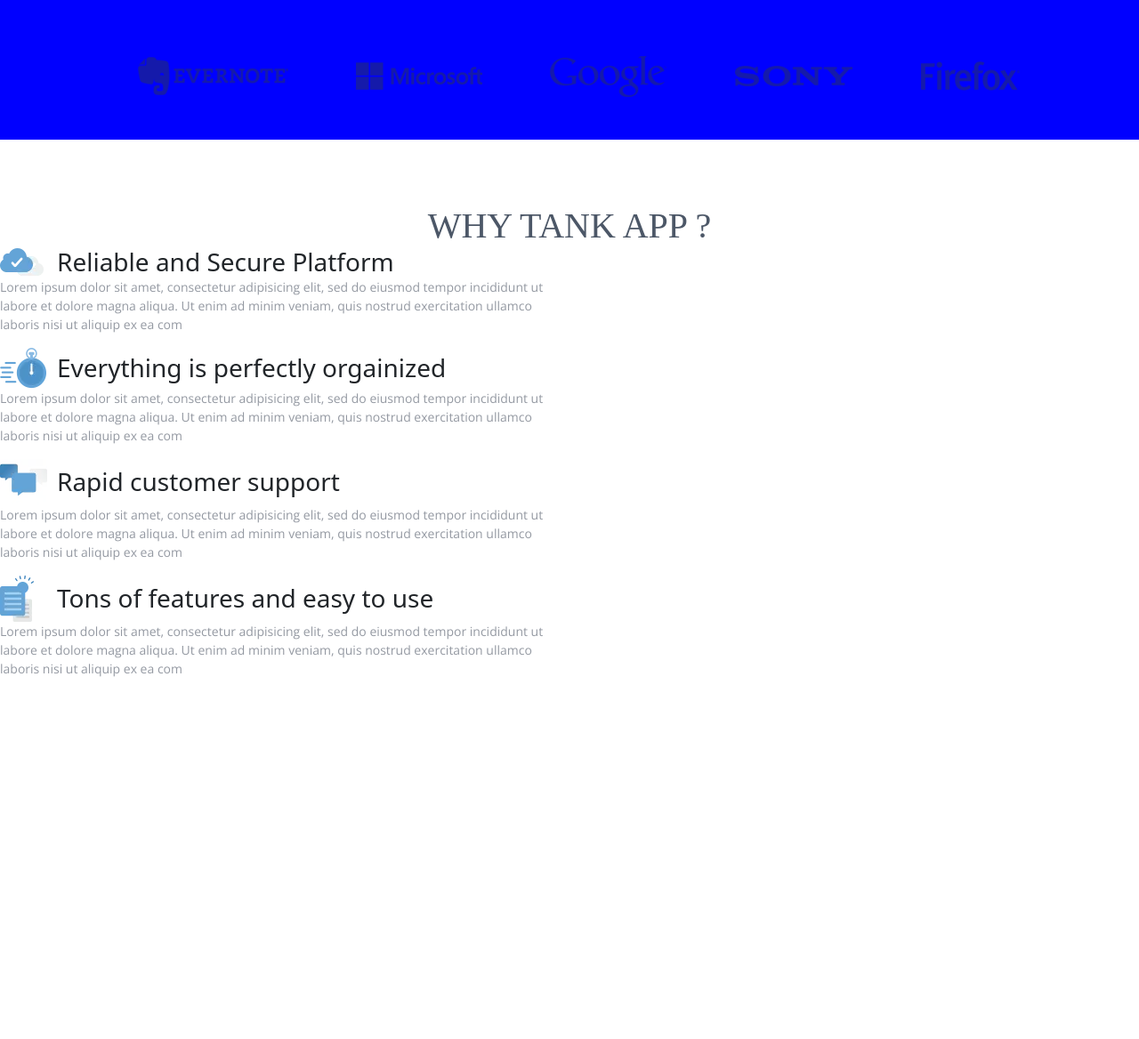
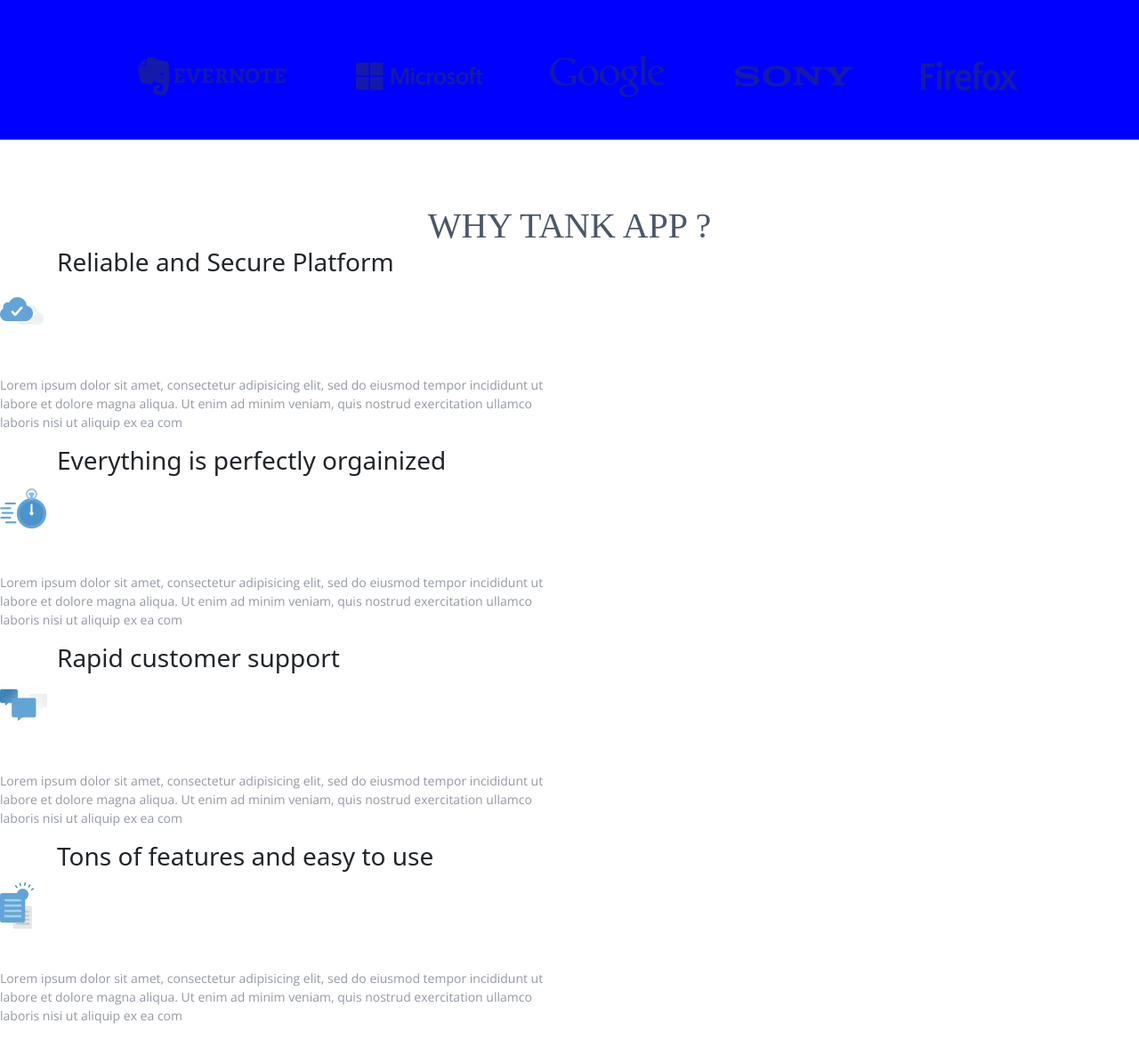
Before and after one commit to VitaliiSukhorukov/landing-html, a PHP site: page /landing.html in a window 1280 px wide. Shown: the part 930-2098 px from the top of the page at 89% size. Before the commit the page ends 1691 px from the top, so only its background shows below. Run offline with PHP 8.4, Linux system fonts and the light colour scheme; some libraries are stand-ins or nearby versions.

Commit message:
second commit

```diff
--- a/css/landing.css
+++ b/css/landing.css
@@ -299,7 +299,7 @@ p.icons {
 }
 .text h3 {
     width: 90%;
-    margin-bottom: 0;
+    margin-bottom: 110px;
 
 }
 
```
